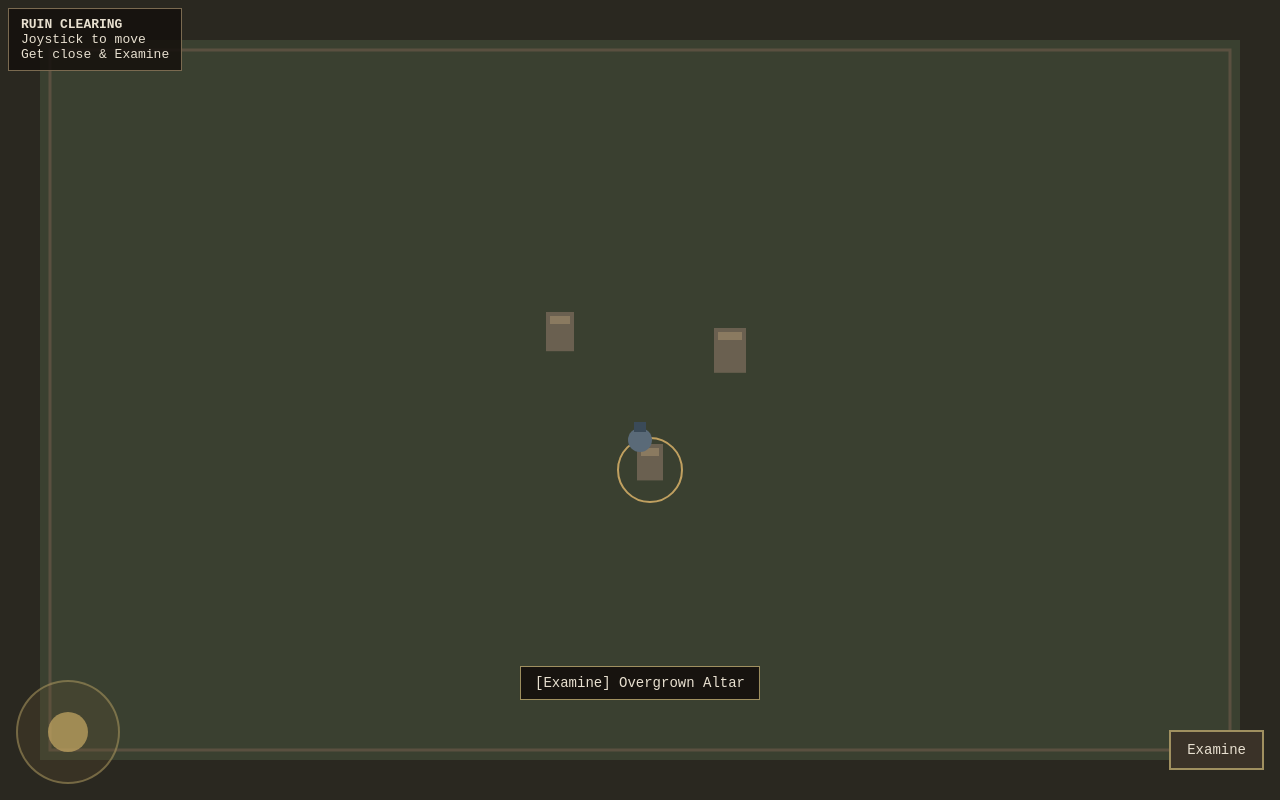
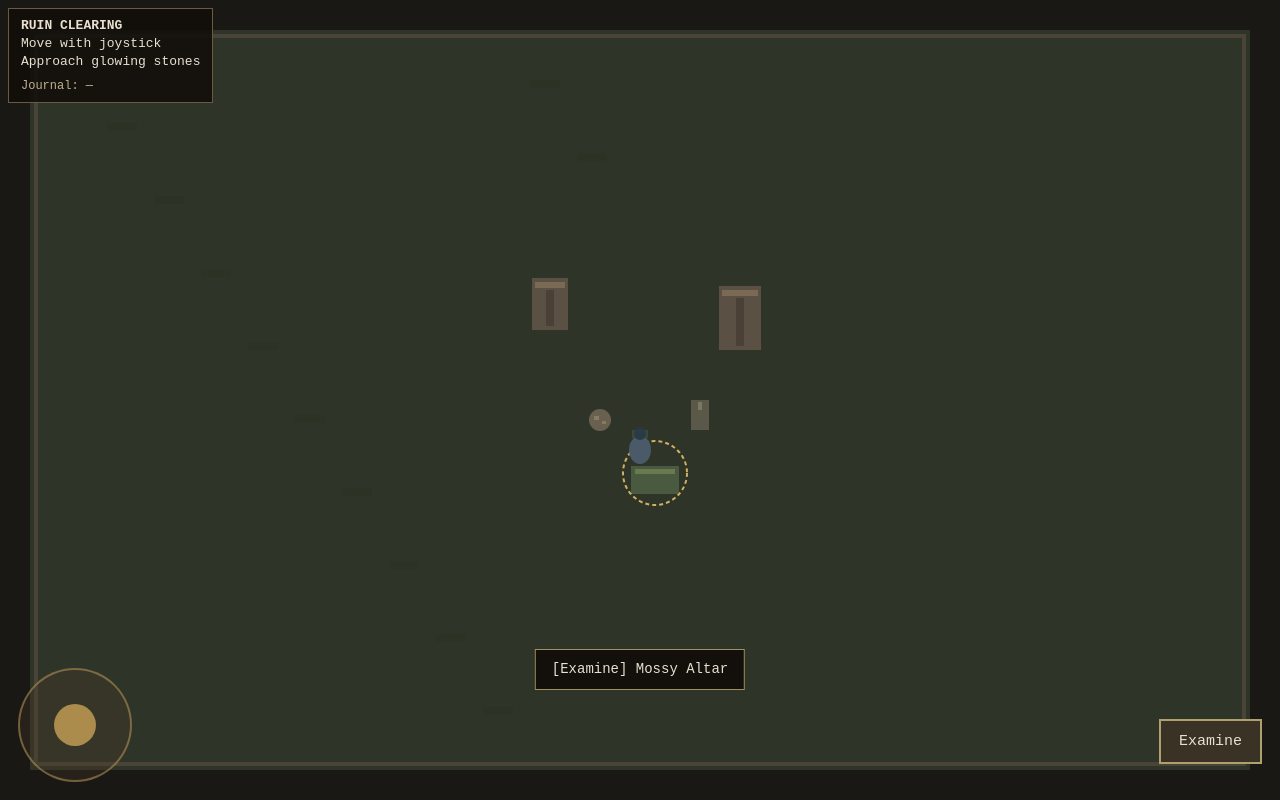
Before and after one commit to RCJLabs/Vaelora-godot, a plain HTML site: page prototype/zone-simple.html in a window 1280 px wide. Drawn offline with Linux system fonts and the light colour scheme.

Commit message:
Improve 2D zone: better visuals, more interactables, journal feedback

```diff
--- a/prototype/zone-simple.html
+++ b/prototype/zone-simple.html
@@ -3,35 +3,43 @@
 <head>
   <meta charset="UTF-8">
   <meta name="viewport" content="width=device-width, initial-scale=1.0, user-scalable=no">
-  <title>Zone Prototype (Simple)</title>
+  <title>Ruin Clearing — Zone Prototype</title>
   <style>
-    body { margin: 0; background: #1c1a16; color: #e8e0d0; font-family: monospace; overflow: hidden; touch-action: none; }
+    body { margin: 0; background: #161410; color: #e8e0d0; font-family: 'Courier New', monospace; overflow: hidden; touch-action: none; }
     canvas { display: block; }
     #ui {
-      position: absolute; top: 8px; left: 8px; background: rgba(20,16,12,0.85);
-      padding: 8px 12px; border: 1px solid #7a6a50; font-size: 13px; max-width: 220px;
+      position: absolute; top: 8px; left: 8px; background: rgba(18,14,10,0.88);
+      padding: 8px 12px; border: 1px solid #6a5a40; font-size: 13px; max-width: 240px; line-height: 1.4;
+    }
+    #journal {
+      margin-top: 6px; font-size: 12px; color: #c0b090; min-height: 16px;
     }
     #prompt {
-      position: absolute; bottom: 100px; left: 50%; transform: translateX(-50%);
-      background: rgba(20,16,12,0.92); border: 1px solid #a09060; padding: 8px 14px;
-      font-size: 14px; display: none; text-align: center; max-width: 80%;
+      position: absolute; bottom: 110px; left: 50%; transform: translateX(-50%);
+      background: rgba(18,14,10,0.94); border: 1px solid #a09060; padding: 10px 16px;
+      font-size: 14px; display: none; text-align: center; max-width: 85%; line-height: 1.35;
     }
     #joy {
-      position: absolute; bottom: 16px; left: 16px; width: 100px; height: 100px;
-      background: rgba(100,80,50,0.25); border: 2px solid rgba(180,160,100,0.5); border-radius: 50%;
+      position: absolute; bottom: 18px; left: 18px; width: 110px; height: 110px;
+      background: rgba(80,60,40,0.28); border: 2px solid rgba(180,150,90,0.55); border-radius: 50%;
     }
     #knob {
-      position: absolute; width: 40px; height: 40px; background: rgba(200,170,100,0.7);
-      border-radius: 50%; top: 30px; left: 30px;
+      position: absolute; width: 42px; height: 42px; background: rgba(210,170,90,0.75);
+      border-radius: 50%; top: 34px; left: 34px;
     }
     #btn {
-      position: absolute; bottom: 30px; right: 16px; padding: 10px 16px;
-      background: #3a3228; color: #e8e0d0; border: 2px solid #a09060; font-family: inherit; font-size: 14px;
+      position: absolute; bottom: 36px; right: 18px; padding: 12px 18px;
+      background: #3a3224; color: #e8e0d0; border: 2px solid #b0a070; font-family: inherit; font-size: 15px;
     }
   </style>
 </head>
 <body>
-  <div id="ui"><b>RUIN CLEARING</b><br>Joystick to move<br>Get close & Examine</div>
+  <div id="ui">
+    <b>RUIN CLEARING</b><br>
+    Move with joystick<br>
+    Approach glowing stones
+    <div id="journal">Journal: —</div>
+  </div>
   <div id="prompt"></div>
   <div id="joy"><div id="knob"></div></div>
   <button id="btn">Examine</button>
@@ -40,21 +48,20 @@
   <script>
     const canvas = document.getElementById('c');
     const ctx = canvas.getContext('2d');
-    let W = window.innerWidth, H = window.innerHeight;
+    let W = innerWidth, H = innerHeight;
     canvas.width = W; canvas.height = H;
 
-    // Player
-    let px = W/2, py = H/2 + 40;
-    const speed = 2.2;
+    let px = W/2, py = H/2 + 50;
+    const speed = 2.4;
 
-    // Zone objects (relative to center)
     const objects = [
-      { x: -80, y: -60, r: 28, name: "Crumbling Pillar", text: "Ancient stone covered in faint carvings. The air feels heavier here." },
-      { x: 90, y: -40, r: 32, name: "Tall Ruin", text: "A broken tower section. Something glints in the cracks." },
-      { x: 10, y: 70, r: 26, name: "Overgrown Altar", text: "A low stone platform half-swallowed by moss. Old offerings long gone." }
+      { x: -90, y: -70, w: 36, h: 52, name: "Crumbling Pillar", text: "Weathered stone covered in faint, half-erased carvings. The air feels heavier nearby.", type: "pillar" },
+      { x: 100, y: -50, w: 42, h: 64, name: "Broken Tower", text: "A shattered section of tower. Something metallic glints deep in a crack.", type: "tower" },
+      { x: 15, y: 80, w: 48, h: 28, name: "Mossy Altar", text: "A low platform swallowed by moss and roots. Whatever was offered here is long gone.", type: "altar" },
+      { x: -40, y: 20, w: 22, h: 22, name: "Scattered Stones", text: "Loose rubble. Among the stones you notice a small, smooth river pebble that doesn't belong.", type: "rubble", item: "Strange Pebble" },
+      { x: 60, y: 30, w: 18, h: 30, name: "Leaning Marker", text: "A narrow standing stone, tilted with age. Scratches on its face might once have been a path sign.", type: "marker" }
     ];
 
-    // Joystick
     let jx = 0, jy = 0;
     const joy = document.getElementById('joy');
     const knob = document.getElementById('knob');
@@ -66,15 +73,15 @@
       if (!joyActive) return;
       const t = e.touches[0];
       const r = joy.getBoundingClientRect();
-      let dx = t.clientX - r.left - 50;
-      let dy = t.clientY - r.top - 50;
-      const dist = Math.min(Math.hypot(dx, dy), 35);
+      let dx = t.clientX - r.left - 55;
+      let dy = t.clientY - r.top - 55;
+      const dist = Math.min(Math.hypot(dx, dy), 38);
       const ang = Math.atan2(dy, dx);
       dx = Math.cos(ang) * dist;
       dy = Math.sin(ang) * dist;
-      knob.style.transform = `translate(${dx}px, ${dy}px)`;
-      jx = dx / 35;
-      jy = dy / 35;
+      knob.style.transform = `translate(${dx}px,${dy}px)`;
+      jx = dx / 38;
+      jy = dy / 38;
     }, {passive:false});
     joy.addEventListener('touchend', () => {
       joyActive = false;
@@ -82,80 +89,130 @@
       jx = jy = 0;
     });
 
-    // Desktop keys
     const keys = {};
-    addEventListener('keydown', e => keys[e.key] = true);
-    addEventListener('keyup', e => keys[e.key] = false);
+    addEventListener('keydown', e => keys[e.key.toLowerCase()] = true);
+    addEventListener('keyup', e => keys[e.key.toLowerCase()] = false);
 
-    // Interaction
     const prompt = document.getElementById('prompt');
+    const journal = document.getElementById('journal');
     let near = null;
+    let lastExamined = null;
 
-    document.getElementById('btn').addEventListener('click', () => {
-      if (near) {
-        prompt.textContent = near.text;
-        setTimeout(() => { if (near) prompt.textContent = "[Examine] " + near.name; }, 3000);
+    function examine() {
+      if (!near) return;
+      prompt.textContent = near.text;
+      lastExamined = near.name;
+      journal.textContent = "Journal: Examined " + near.name;
+      if (near.item) {
+        journal.textContent += " — found " + near.item;
       }
-    });
+      setTimeout(() => {
+        if (near && near === lastNear) prompt.textContent = "[Examine] " + near.name;
+      }, 3200);
+    }
+    let lastNear = null;
+
+    document.getElementById('btn').addEventListener('click', examine);
     document.getElementById('btn').addEventListener('touchstart', e => {
       e.preventDefault();
-      document.getElementById('btn').click();
+      examine();
     }, {passive:false});
 
+    function drawObject(o, ox, oy) {
+      ctx.save();
+      if (o.type === "pillar" || o.type === "tower") {
+        ctx.fillStyle = '#5a5044';
+        ctx.fillRect(ox - o.w/2, oy - o.h, o.w, o.h);
+        ctx.fillStyle = '#7a6a54';
+        ctx.fillRect(ox - o.w/2 + 3, oy - o.h + 4, o.w - 6, 6);
+        ctx.fillStyle = '#4a4036';
+        ctx.fillRect(ox - 4, oy - o.h + 12, 8, o.h - 16);
+      } else if (o.type === "altar") {
+        ctx.fillStyle = '#4a5a40';
+        ctx.fillRect(ox - o.w/2, oy - o.h/2, o.w, o.h);
+        ctx.fillStyle = '#6a7a50';
+        ctx.fillRect(ox - o.w/2 + 4, oy - o.h/2 + 3, o.w - 8, 5);
+      } else if (o.type === "rubble") {
+        ctx.fillStyle = '#6a6050';
+        ctx.beginPath();
+        ctx.arc(ox, oy, o.w/2, 0, Math.PI*2);
+        ctx.fill();
+        ctx.fillStyle = '#8a7a60';
+        ctx.fillRect(ox - 6, oy - 4, 5, 4);
+        ctx.fillRect(ox + 2, oy + 1, 4, 3);
+      } else {
+        ctx.fillStyle = '#5a5848';
+        ctx.fillRect(ox - o.w/2, oy - o.h, o.w, o.h);
+        ctx.fillStyle = '#7a7860';
+        ctx.fillRect(ox - 2, oy - o.h + 2, 4, 8);
+      }
+      ctx.restore();
+    }
+
     function draw() {
-      // Background
-      ctx.fillStyle = '#2a2820';
+      // Sky / outer
+      ctx.fillStyle = '#1a1814';
       ctx.fillRect(0, 0, W, H);
 
-      // Ground texture feel
-      ctx.fillStyle = '#3a4030';
-      ctx.fillRect(40, 40, W-80, H-80);
+      // Ground
+      ctx.fillStyle = '#2e3428';
+      ctx.fillRect(30, 30, W - 60, H - 60);
 
-      // Zone border
-      ctx.strokeStyle = '#5a5040';
-      ctx.lineWidth = 3;
-      ctx.strokeRect(50, 50, W-100, H-100);
+      // Subtle ground variation
+      ctx.fillStyle = 'rgba(40,50,30,0.4)';
+      for (let i = 0; i < 12; i++) {
+        ctx.fillRect(60 + (i*47)% (W-120), 50 + (i*73)% (H-100), 30, 8);
+      }
+
+      // Border
+      ctx.strokeStyle = '#4a4438';
+      ctx.lineWidth = 4;
+      ctx.strokeRect(36, 36, W - 72, H - 72);
 
       // Objects
       objects.forEach(o => {
         const ox = W/2 + o.x;
         const oy = H/2 + o.y;
-        ctx.fillStyle = '#6a6050';
-        ctx.fillRect(ox - o.r/2, oy - o.r, o.r, o.r * 1.4);
-        ctx.fillStyle = '#8a7a60';
-        ctx.fillRect(ox - o.r/2 + 4, oy - o.r + 4, o.r - 8, 8);
+        drawObject(o, ox, oy);
 
-        // Glow if near
-        const d = Math.hypot(px - ox, py - oy);
-        if (d < 50) {
-          ctx.strokeStyle = '#c0a060';
+        const d = Math.hypot(px - ox, py - (oy - o.h/3));
+        if (d < 52) {
+          ctx.strokeStyle = '#d0b060';
           ctx.lineWidth = 2;
+          ctx.setLineDash([4, 3]);
           ctx.beginPath();
-          ctx.arc(ox, oy, o.r + 6, 0, Math.PI*2);
+          ctx.arc(ox, oy - o.h/4, Math.max(o.w, o.h)/2 + 8, 0, Math.PI*2);
           ctx.stroke();
+          ctx.setLineDash([]);
         }
       });
 
       // Player
-      ctx.fillStyle = '#5a6a78';
+      ctx.fillStyle = '#4a5a68';
       ctx.beginPath();
-      ctx.arc(px, py, 12, 0, Math.PI*2);
+      ctx.ellipse(px, py, 11, 14, 0, 0, Math.PI*2);
       ctx.fill();
-      ctx.fillStyle = '#3a4a58';
-      ctx.fillRect(px-6, py-18, 12, 10); // head-ish
+      ctx.fillStyle = '#3a4a38';
+      ctx.fillRect(px - 8, py - 20, 16, 8); // cloak/shoulders
+      ctx.fillStyle = '#2a3a48';
+      ctx.beginPath();
+      ctx.arc(px, py - 16, 6, 0, Math.PI*2);
+      ctx.fill();
 
-      // Update nearest
+      // Nearest check
       near = null;
-      let best = 48;
+      let best = 50;
       objects.forEach(o => {
         const ox = W/2 + o.x;
         const oy = H/2 + o.y;
         const d = Math.hypot(px - ox, py - oy);
         if (d < best) { best = d; near = o; }
       });
+      lastNear = near;
+
       if (near) {
         prompt.style.display = 'block';
-        if (!prompt.textContent.startsWith(near.text.slice(0,10))) {
+        if (!prompt.textContent.includes(near.name) || prompt.textContent.startsWith("[Examine]")) {
           prompt.textContent = "[Examine] " + near.name;
         }
       } else {
@@ -165,17 +222,15 @@
 
     function update() {
       let vx = jx, vy = jy;
-      if (keys['w'] || keys['ArrowUp']) vy = -1;
-      if (keys['s'] || keys['ArrowDown']) vy = 1;
-      if (keys['a'] || keys['ArrowLeft']) vx = -1;
-      if (keys['d'] || keys['ArrowRight']) vx = 1;
+      if (keys['w'] || keys['arrowup']) vy = -1;
+      if (keys['s'] || keys['arrowdown']) vy = 1;
+      if (keys['a'] || keys['arrowleft']) vx = -1;
+      if (keys['d'] || keys['arrowright']) vx = 1;
 
       px += vx * speed;
       py += vy * speed;
-
-      // Soft bounds
-      px = Math.max(70, Math.min(W-70, px));
-      py = Math.max(70, Math.min(H-70, py));
+      px = Math.max(60, Math.min(W - 60, px));
+      py = Math.max(60, Math.min(H - 60, py));
 
       draw();
       requestAnimationFrame(update);
@@ -183,7 +238,7 @@
     update();
 
     addEventListener('resize', () => {
-      W = window.innerWidth; H = window.innerHeight;
+      W = innerWidth; H = innerHeight;
       canvas.width = W; canvas.height = H;
     });
   </script>
```
